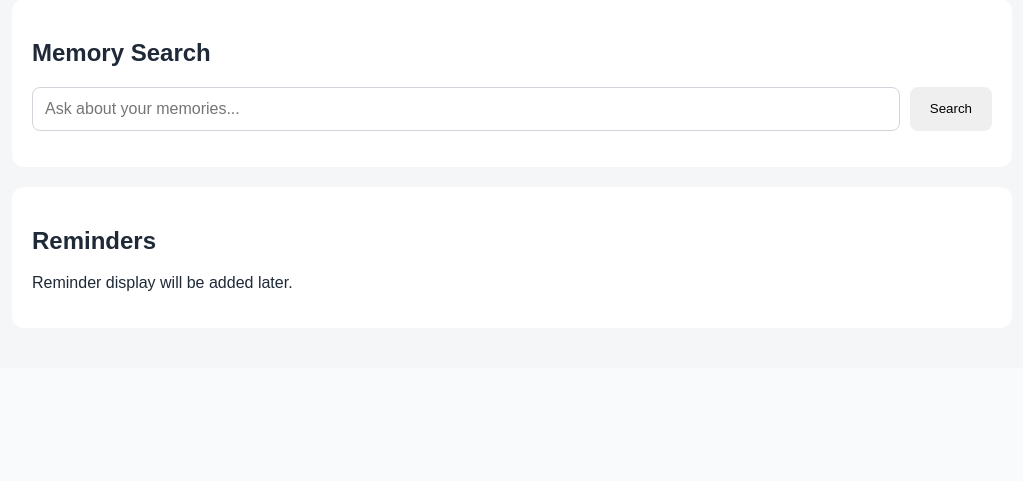
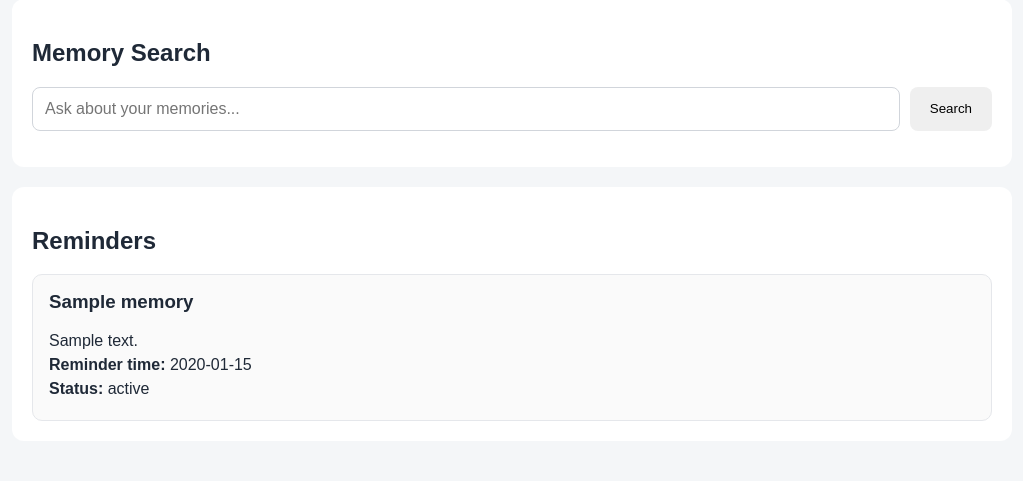
Before and after one commit to Thilinapri/AI-Personal-Assistant, a Flask app: page / in a window 1280 px wide. Shown: the part 646-1127 px from the top of the page, without its empty margins (128-1151 px from the left). Before the commit the page ends 937 px from the top, so only its background shows below. Run offline with Flask 3, Linux system fonts and the light colour scheme; tables that the repository leaves empty hold one stand-in row (values such as "Sample post").

Commit message:
add reminder dashboard

```diff
--- a/src/database/database.py
+++ b/src/database/database.py
@@ -469,6 +469,29 @@ class Database:
                     reminder_id,
                 ))
 
+    def get_all_reminders(self):
+        """Return all reminders with their related memory details."""
+
+        with self.lock:
+
+            cursor = self.connection.execute("""
+                SELECT
+                    reminders.id,
+                    reminders.memory_id,
+                    reminders.reminder_time,
+                    reminders.status,
+                    reminders.created_at,
+                    reminders.triggered_at,
+                    memories.title,
+                    memories.content
+                FROM reminders
+                JOIN memories
+                    ON reminders.memory_id = memories.id
+                ORDER BY reminders.reminder_time ASC
+            """)
+
+            return cursor.fetchall()
+
     def get_all_memories(self):
         """Return all memories for compatibility with existing code."""
 
--- a/web/app.py
+++ b/web/app.py
@@ -61,6 +61,28 @@ def create_app():
 
         return jsonify(result)
 
+    @app.route("/api/reminders")
+    def reminders():
+        rows = database.get_all_reminders()
+
+        result = []
+
+        for row in rows:
+            result.append(
+                {
+                    "id": row[0],
+                    "memory_id": row[1],
+                    "reminder_time": row[2],
+                    "status": row[3],
+                    "created_at": row[4],
+                    "triggered_at": row[5],
+                    "title": row[6],
+                    "content": row[7],
+                }
+            )
+
+        return jsonify(result)
+
     @app.route("/api/memories/search")
     def search_memories():
         query = request.args.get("q", "").strip()
--- a/web/static/js/app.js
+++ b/web/static/js/app.js
@@ -80,6 +80,63 @@ async function loadMemories() {
             "Memory loading failed:",
             error
         );
+    }
+}
+
+
+async function loadReminders() {
+    try {
+        const response = await fetch("/api/reminders");
+        const reminders = await response.json();
+
+        const reminderList =
+            document.getElementById("reminder-list");
+
+        reminderList.innerHTML = "";
+
+        if (reminders.length === 0) {
+            reminderList.textContent =
+                "No reminders scheduled.";
+
+            return;
+        }
+
+        reminders.forEach((reminder) => {
+
+            const card =
+                document.createElement("div");
+
+            card.className = "memory-card";
+
+            card.innerHTML = `
+                <h3>${reminder.title}</h3>
+
+                <p>${reminder.content}</p>
+
+                <p>
+                    <strong>Reminder time:</strong>
+                    ${reminder.reminder_time}
+                </p>
+
+                <p>
+                    <strong>Status:</strong>
+                    ${reminder.status}
+                </p>
+            `;
+
+            reminderList.appendChild(card);
+        });
+
+    } catch (error) {
+        console.error(
+            "Reminder loading failed:",
+            error
+        );
+
+        document.getElementById(
+            "reminder-list"
+        ).textContent =
+            "Failed to load reminders.";
     }
 }
 
@@ -173,3 +230,4 @@ document
 
 loadStatus();
 loadMemories();
+loadReminders();
--- a/web/templates/index.html
+++ b/web/templates/index.html
@@ -62,9 +62,9 @@
         <section>
             <h2>Reminders</h2>
 
-            <p>
-                Reminder display will be added later.
-            </p>
+            <div id="reminder-list">
+                Loading reminders...
+            </div>
         </section>
 
     </main>
```
